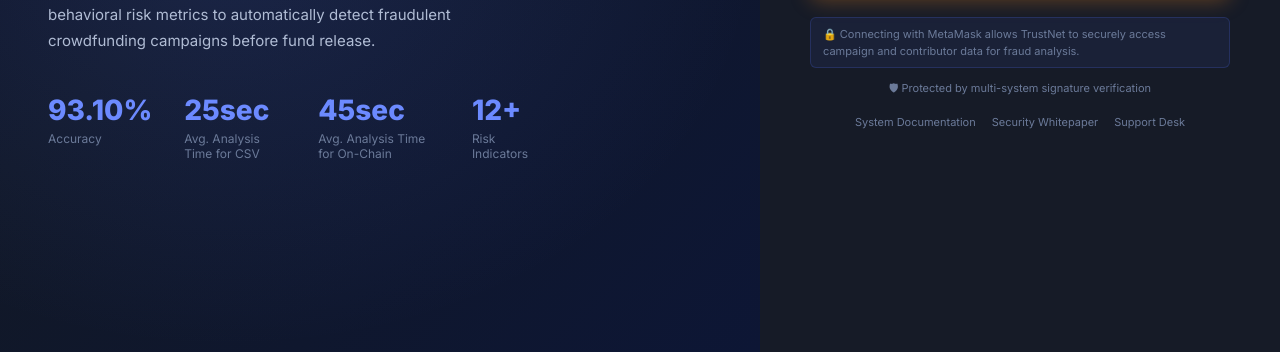
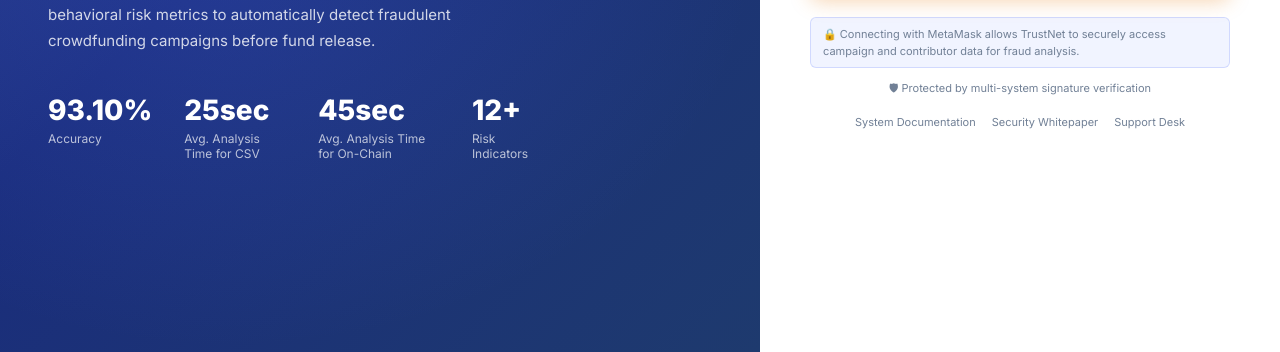
Before and after one commit to PES2UG24AM017/TrustNet-Blockchain-Crowdfunding-Fraud-Detection, a website: page frontend/index.html in a window 1280 px wide. Shown: the part 448-800 px from the top of the page. Drawn offline with Linux system fonts and the light colour scheme.

Commit message:
Change dashboard theme from dark to white/light

```diff
--- a/frontend/style.css
+++ b/frontend/style.css
@@ -3,15 +3,15 @@
 ═══════════════════════════════════════ */
 *,*::before,*::after{box-sizing:border-box;margin:0;padding:0}
 :root{
-  --bg:#0f1117;--bg2:#161b27;--surface:#1c2333;--surface2:#232d42;
-  --border:#2a3347;--border2:#3a4560;
-  --accent:#4f6ef7;--accent2:#6c8aff;--accent-glow:rgba(79,110,247,.25);
-  --danger:#e85555;--danger2:#ff6b6b;--danger-bg:rgba(232,85,85,.12);
-  --warning:#f5a623;--warning-bg:rgba(245,166,35,.12);
-  --success:#3ecf8e;--success-bg:rgba(62,207,142,.12);
-  --text:#e8edf5;--text2:#b0bcd4;--muted:#6b7a99;
+  --bg:#ffffff;--bg2:#f5f7fa;--surface:#ffffff;--surface2:#f0f2f7;
+  --border:#d1d9e6;--border2:#b8c4d8;
+  --accent:#4f6ef7;--accent2:#3a5ce8;--accent-glow:rgba(79,110,247,.15);
+  --danger:#e85555;--danger2:#ff6b6b;--danger-bg:rgba(232,85,85,.08);
+  --warning:#f5a623;--warning-bg:rgba(245,166,35,.08);
+  --success:#1a9e6b;--success-bg:rgba(26,158,107,.08);
+  --text:#1a2236;--text2:#4a5568;--muted:#718096;
   --radius:10px;--radius-sm:6px;
-  --shadow:0 4px 24px rgba(0,0,0,.4);
+  --shadow:0 2px 12px rgba(0,0,0,.08);
   --font:'Inter',sans-serif;--mono:'JetBrains Mono',monospace;
 }
 body{background:var(--bg);color:var(--text);font-family:var(--font);font-size:14px;min-height:100vh;overflow-x:hidden}
@@ -30,33 +30,33 @@ input,select,button{font-family:var(--font)}
 ══════════════════════════════════════ */
 .auth-screen{display:flex;min-height:100vh}
 .auth-left{
-  flex:1;background:linear-gradient(135deg,#0d1226 0%,#111827 40%,#0d1635 100%);
+  flex:1;background:linear-gradient(135deg,#2a3f8f 0%,#1a2d7c 40%,#1e3a6e 100%);
   padding:48px;display:flex;align-items:center;position:relative;overflow:hidden;
 }
 .auth-left::before{
   content:'';position:absolute;inset:0;
-  background:radial-gradient(ellipse at 30% 50%,rgba(79,110,247,.15) 0%,transparent 70%);
+  background:radial-gradient(ellipse at 30% 50%,rgba(79,110,247,.2) 0%,transparent 70%);
 }
 .auth-left-inner{position:relative;z-index:1;max-width:480px}
-.auth-logo{font-size:20px;font-weight:700;color:var(--accent2);margin-bottom:48px;display:flex;align-items:center;gap:8px}
-.logo-hex{color:var(--accent2);font-size:1.2em}
+.auth-logo{font-size:20px;font-weight:700;color:#ffffff;margin-bottom:48px;display:flex;align-items:center;gap:8px}
+.logo-hex{color:#ffffff;font-size:1.2em}
 .logo-hex.sm{font-size:1em}
-.auth-tagline{font-size:38px;font-weight:800;line-height:1.2;color:var(--text);margin-bottom:20px}
-.auth-sub{color:var(--text2);font-size:15px;line-height:1.7;margin-bottom:40px}
+.auth-tagline{font-size:38px;font-weight:800;line-height:1.2;color:#ffffff;margin-bottom:20px}
+.auth-sub{color:rgba(255,255,255,0.8);font-size:15px;line-height:1.7;margin-bottom:40px}
 .auth-stats{display:flex;gap:32px}
 .auth-stat{display:flex;flex-direction:column;gap:4px}
-.auth-stat-num{font-size:28px;font-weight:800;color:var(--accent2)}
-.auth-stat-lbl{font-size:12px;color:var(--muted)}
+.auth-stat-num{font-size:28px;font-weight:800;color:#ffffff}
+.auth-stat-lbl{font-size:12px;color:rgba(255,255,255,0.7)}
 
 .auth-right{
-  width:520px;flex-shrink:0;background:var(--bg2);
+  width:520px;flex-shrink:0;background:#ffffff;
   display:flex;align-items:center;justify-content:center;padding:32px;
 }
 .auth-card{width:100%;max-width:420px;display:none}
 .auth-card.active{display:block}
-.auth-card-logo{font-size:16px;font-weight:700;color:var(--accent2);margin-bottom:8px;display:flex;align-items:center;gap:6px}
-.auth-card h2{font-size:24px;font-weight:700;margin-bottom:4px}
-.auth-card-sub{color:var(--muted);font-size:13px;margin-bottom:20px}
+.auth-card-logo{font-size:16px;font-weight:700;color:var(--accent);margin-bottom:8px;display:flex;align-items:center;gap:6px}
+.auth-card h2{font-size:24px;font-weight:700;margin-bottom:4px;color:var(--text)}
+.auth-card-sub{color:var(--text2);font-size:13px;margin-bottom:20px}
 .auth-brand-row{display:flex;align-items:center;gap:6px;margin-bottom:4px;font-size:13px;color:var(--text2)}
 .auth-brand-name{font-weight:600}
 
```
